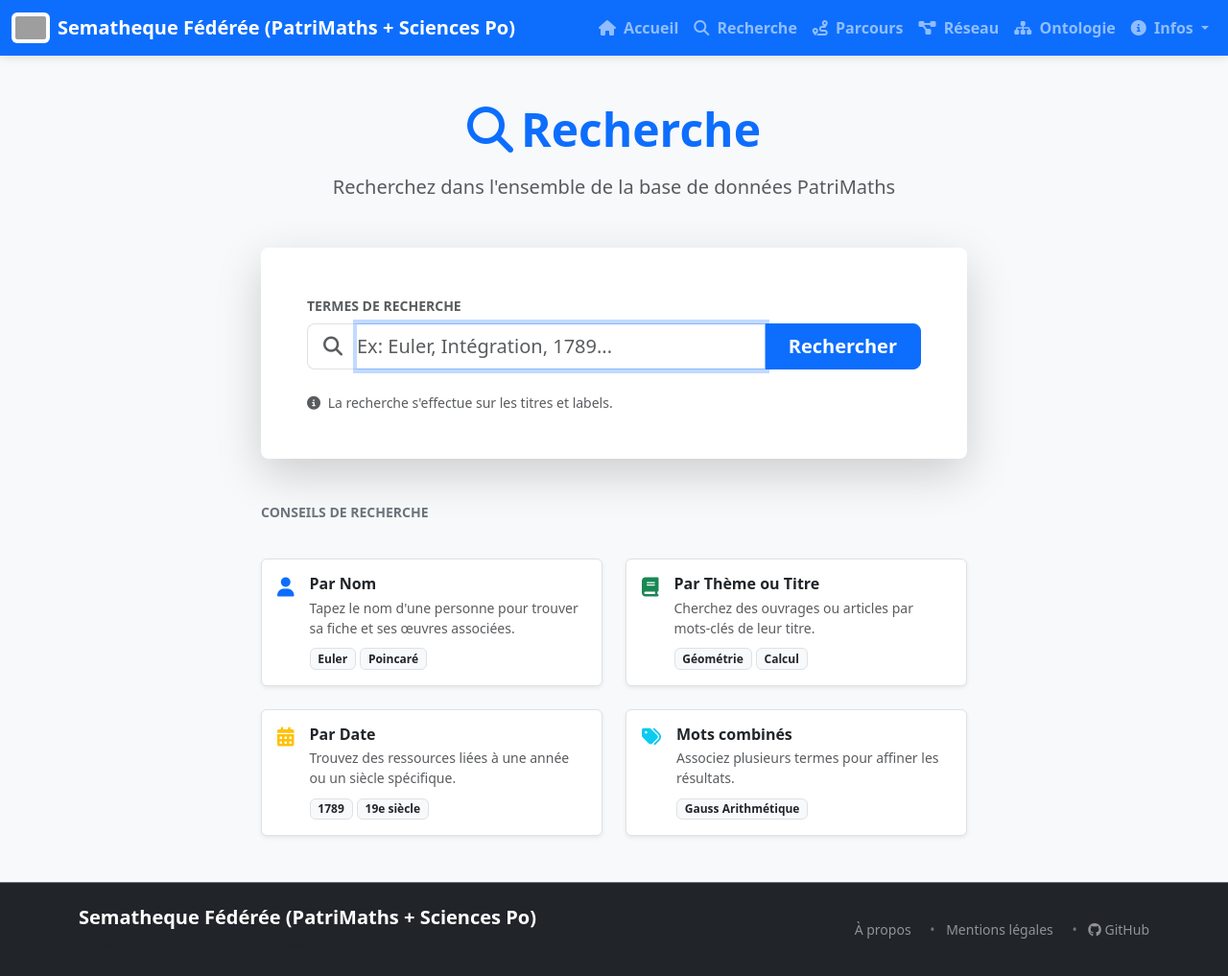
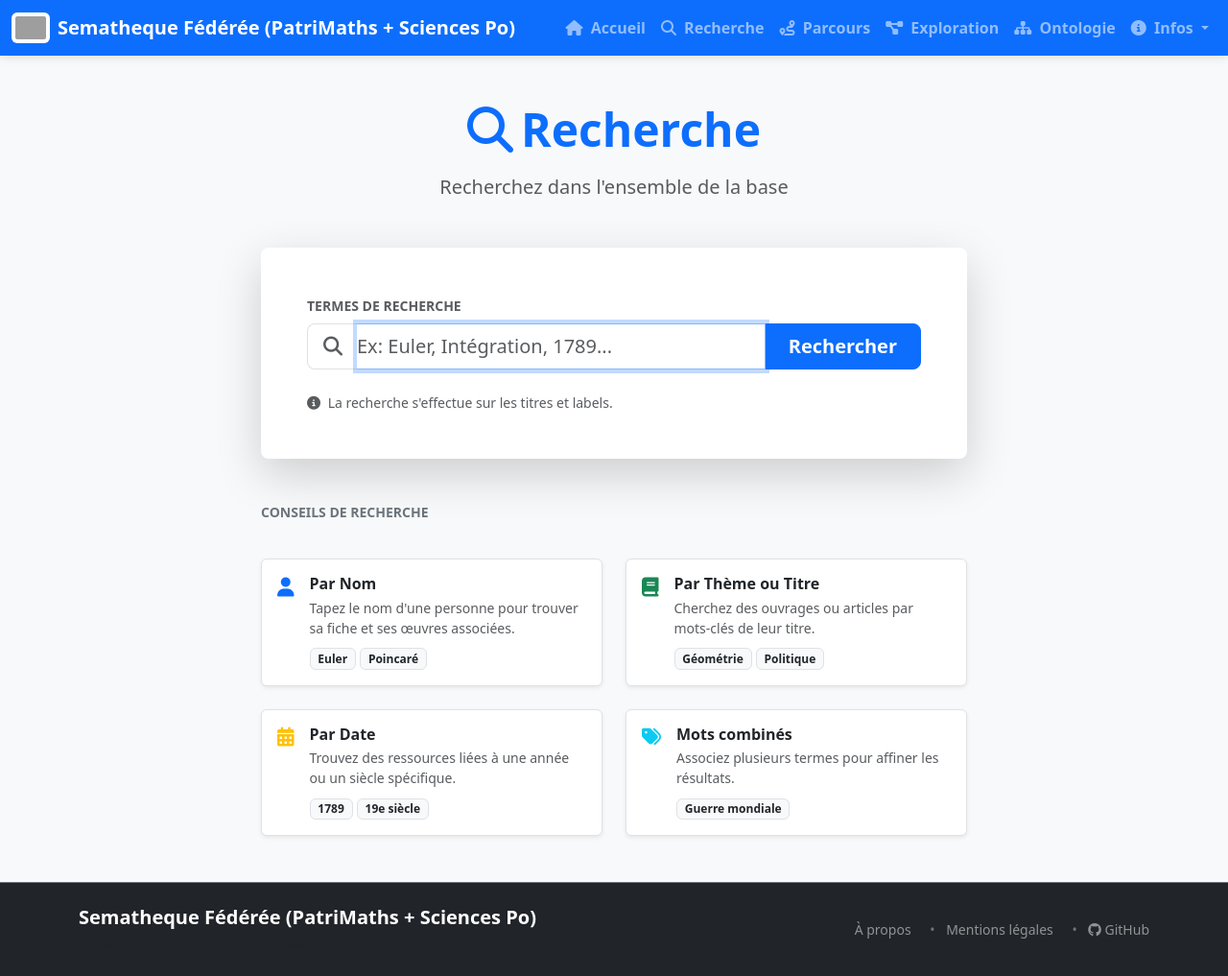
Before and after one commit to YannisAd/Sematheque, a Flask app: page /search in a window 1280 px wide. Shown: the whole page at 96% size. Run offline with Flask 3, Linux system fonts and the light colour scheme; some libraries are stand-ins or nearby versions; grey boxes are pictures that could not be loaded.

Commit message:
small update

```diff
--- a/templates/layout.html
+++ b/templates/layout.html
@@ -33,7 +33,7 @@
                     <li class="nav-item"><a class="nav-link" href="{{ url_for('index') }}"><i class="fas fa-home me-1"></i> Accueil</a></li>
                     <li class="nav-item"><a class="nav-link" href="{{ url_for('search') }}"><i class="fas fa-search me-1"></i> Recherche</a></li>
                     <li class="nav-item"><a class="nav-link" href="{{ url_for('parcours') }}"><i class="fas fa-route me-1"></i> Parcours</a></li>
-                    <li class="nav-item"><a class="nav-link" href="{{ url_for('visualization_network') }}"><i class="fas fa-project-diagram me-1"></i> Réseau</a></li>
+                    <li class="nav-item"><a class="nav-link" href="{{ url_for('explore') }}"><i class="fas fa-project-diagram me-1"></i> Exploration</a></li>
                     <li class="nav-item"><a class="nav-link" href="{{ url_for('ontology_view') }}"><i class="fas fa-sitemap me-1"></i> Ontologie</a></li>
                     <li class="nav-item dropdown">
                         <a class="nav-link dropdown-toggle" href="#" id="navbarDropdown" role="button" data-bs-toggle="dropdown">
--- a/templates/search.html
+++ b/templates/search.html
@@ -10,7 +10,7 @@
                 <h1 class="display-5 fw-bold text-primary mb-3">
                     <i class="fas fa-search me-2"></i>Recherche
                 </h1>
-                <p class="lead text-muted">Recherchez dans l'ensemble de la base de données PatriMaths</p>
+                <p class="lead text-muted">Recherchez dans l'ensemble de la base</p>
             </div>
 
             <div class="card shadow-lg border-0 rounded-3 mb-5">
@@ -55,7 +55,7 @@
                         <div>
                             <h6 class="fw-bold mb-1">Par Thème ou Titre</h6>
                             <p class="small text-muted mb-0">Cherchez des ouvrages ou articles par mots-clés de leur titre.</p>
-                            <div class="mt-2"><span class="badge bg-light text-dark border">Géométrie</span> <span class="badge bg-light text-dark border">Calcul</span></div>
+                            <div class="mt-2"><span class="badge bg-light text-dark border">Géométrie</span> <span class="badge bg-light text-dark border">Politique</span></div>
                         </div>
                     </div>
                 </div>
@@ -77,7 +77,7 @@
                         <div>
                             <h6 class="fw-bold mb-1">Mots combinés</h6>
                             <p class="small text-muted mb-0">Associez plusieurs termes pour affiner les résultats.</p>
-                            <div class="mt-2"><span class="badge bg-light text-dark border">Gauss Arithmétique</span></div>
+                            <div class="mt-2"><span class="badge bg-light text-dark border">Guerre mondiale</span></div>
                         </div>
                     </div>
                 </div>
```
Also changed, not shown: templates/search_results.html (+6 -2 lines).
